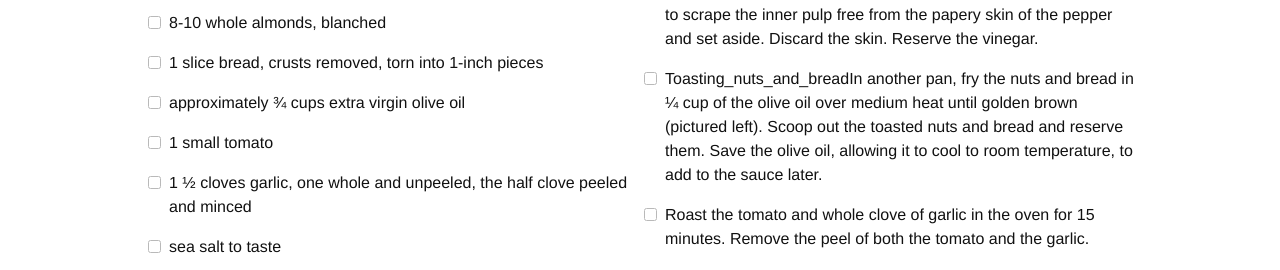
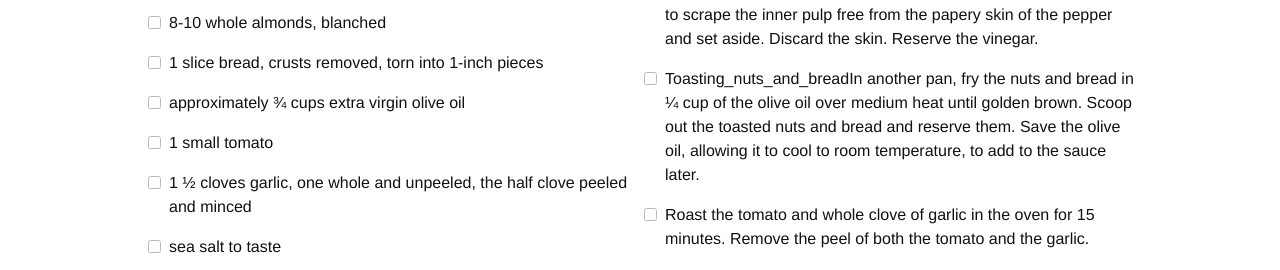
Before and after one commit to edinel/recipes, a Jekyll site: the page built from _recipes/Romesco.md, in a window 1280 px wide. Shown: the part 1537-1807 px from the top of the page. Built offline with Jekyll 4.4.1, drawn with Linux system fonts in a browser that asks for light colours; nearby versions of some CDN libraries; some web fonts are replaced.

Commit message:
Updating Romesco

```diff
--- a/_recipes/Romesco.md
+++ b/_recipes/Romesco.md
@@ -19,7 +19,7 @@
 directions:
     - "Preheat the oven to 400F."
     - "Tear chile(s) in half and remove stem and any seeds. In a pan, heat the chiles in enough vinegar to cover the chile halves and allow to soak until softened, about 15 minutes. Use a butter knife to scrape the inner pulp free from the papery skin of the pepper and set aside. Discard the skin. Reserve the vinegar."
-    - "Toasting_nuts_and_breadIn another pan, fry the nuts and bread in ¼ cup of the olive oil over medium heat until golden brown (pictured left). Scoop out the toasted nuts and bread and reserve them. Save the olive oil, allowing it to cool to room temperature, to add to the sauce later."
+    - "Toasting_nuts_and_breadIn another pan, fry the nuts and bread in ¼ cup of the olive oil over medium heat until golden brown. Scoop out the toasted nuts and bread and reserve them. Save the olive oil, allowing it to cool to room temperature, to add to the sauce later."
     - "Roast the tomato and whole clove of garlic in the oven for 15 minutes. Remove the peel of both the tomato and the garlic."
     - "In a mortar, pound the raw garlic with a pinch of salt. Then add the nuts, bread and roasted garlic and pound to a paste. Add the tomato, pepper pulp, cayenne, 2 t of the reserved vinegar, salt and continue to pound."
     - "Gradually drizzle in olive oil, first the nut infused oil and then an additional &frac12; to &frac34; cup oil, until the sauce reaches a spoonable consistency. Adjust the flavor by adding more vinegar and salt to your taste."
```
